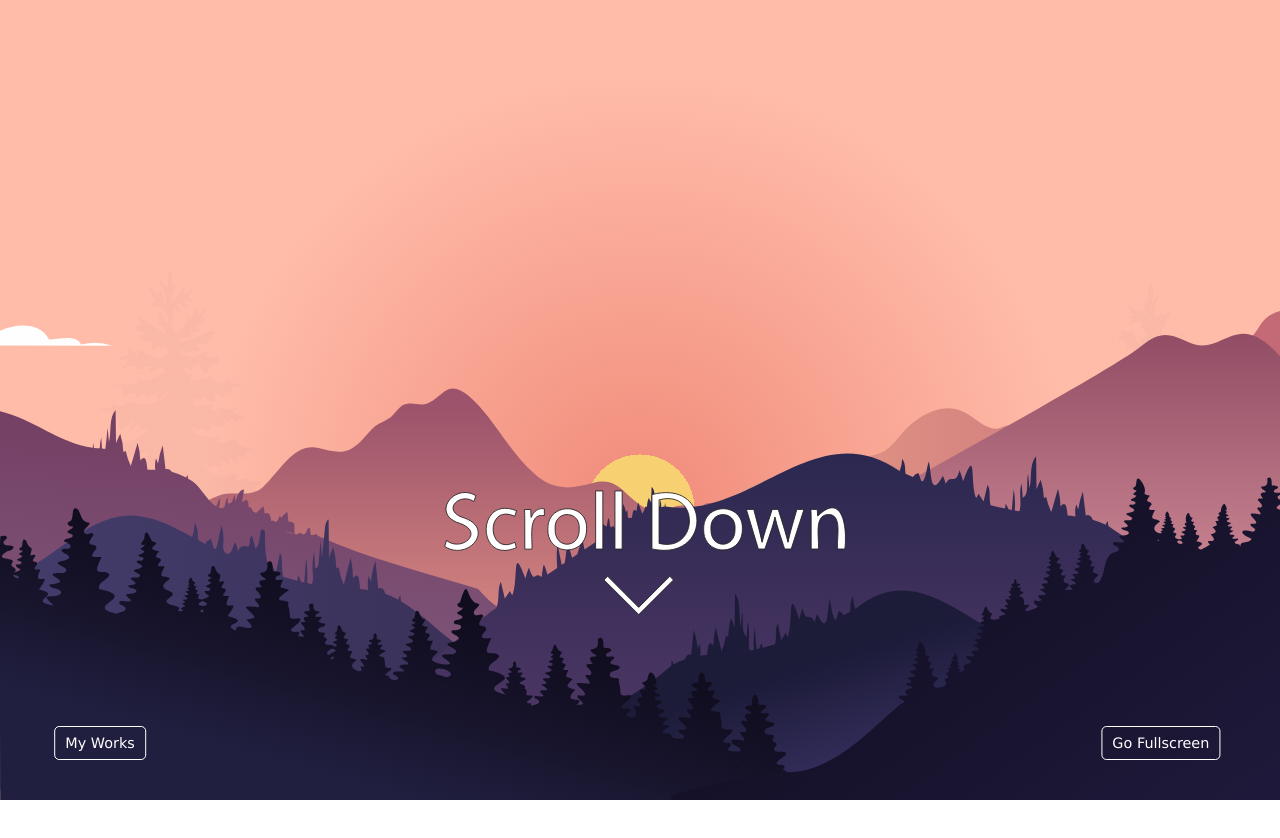
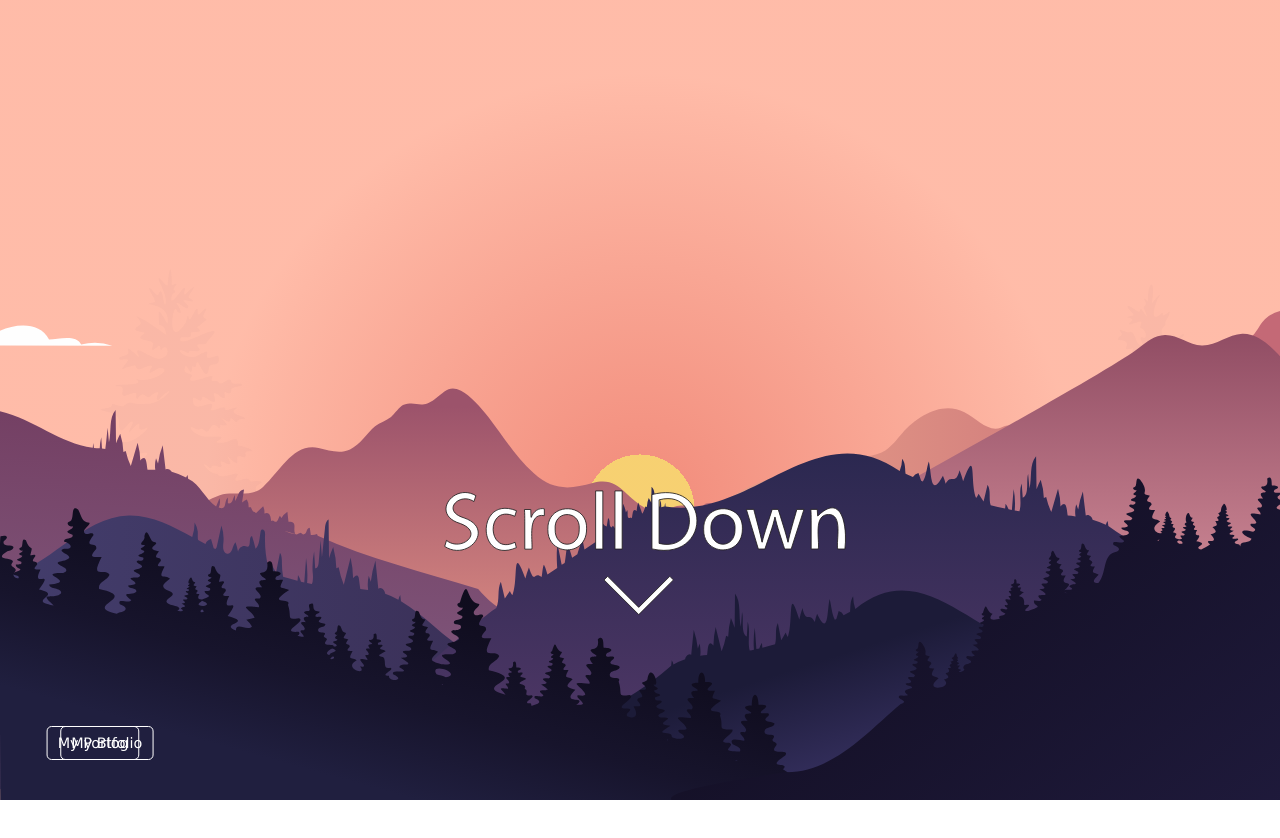
Before and after one commit to Beccaish/Beccaish.github.io, a plain HTML site: page test.html in a window 1280 px wide. Shown: the top 838 px of the page. Drawn offline with nearby package versions, Linux system fonts and the light colour scheme.

Commit message:
Update test.html

```diff
--- a/test.html
+++ b/test.html
@@ -334,8 +334,8 @@
 
 <div class="scrollElement"></div>
 
-<a href="https://codepen.io/collection/DxkYzq" target="_blank" class="btn btn_works">My Works</a>
-<button class="btn" id="fullscr">Go Fullscreen</button>
+<a href="https://codepen.io/collection/DxkYzq" target="_blank" class="btn btn_works">My Portfolio</a>
+<a href="https://codepen.io/collection/DxkYzq" target="_blank" class="btn btn_works">My Blog</a>
 <!-- partial -->
   <script src='https://cdnjs.cloudflare.com/ajax/libs/gsap/3.3.4/gsap.min.js'></script>
 <script src='https://cdnjs.cloudflare.com/ajax/libs/gsap/3.3.4/ScrollTrigger.min.js'></script><script  src="./script.js"></script>
```
